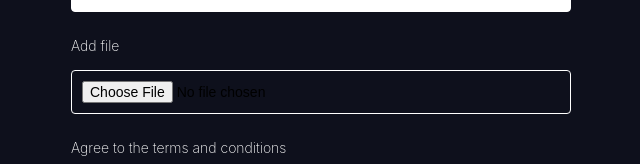
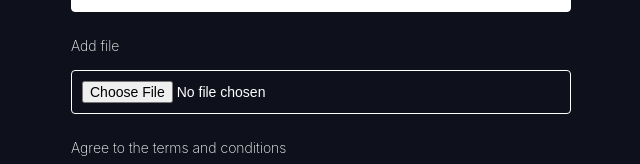
Before and after one commit to benmatselby/next-form, a Next.js app: page / in a window 1280 px wide. Shown: the part 500-664 px from the top of the page, without its empty margins (319-959 px from the left). Built offline with nearby package versions, Linux system fonts and the light colour scheme.

Commit message:
Fix some style related issues

```diff
--- a/styles/globals.css
+++ b/styles/globals.css
@@ -11,7 +11,7 @@ form {
 
 h1 {
   font-weight: 100;
-  color: white;
+  color: #fff;
   text-align: center;
   padding-bottom: 10px;
   border-bottom: 1px solid rgb(79, 98, 148);
@@ -39,7 +39,7 @@ textarea {
   box-sizing: border-box;
   width: 100%;
   border-radius: 4px;
-  border: 1px solid white;
+  border: 1px solid #fff;
   padding: 0.625rem;
   margin-bottom: 0.5rem;
   font-size: 14px;
@@ -49,13 +49,17 @@ input[type="checkbox"] {
   width: unset;
 }
 
+input[type="file"] {
+  color: #fff;
+}
+
 label {
   line-height: 2;
   text-align: left;
   display: block;
   margin-bottom: 0.625rem;
   margin-top: 20px;
-  color: white;
+  color: #fff;
   font-size: 0.875rem;
   font-weight: 200;
 }
@@ -63,7 +67,7 @@ label {
 button[type="submit"],
 input[type="submit"] {
   background: #ec5990;
-  color: white;
+  color: #fff;
   text-transform: uppercase;
   border: none;
   margin-top: 40px;
@@ -110,7 +114,7 @@ button[type="button"] {
   display: block;
   appearance: none;
   background: #333;
-  color: white;
+  color: #fff;
   border: none;
   text-transform: uppercase;
   padding: 10px 20px;
```
